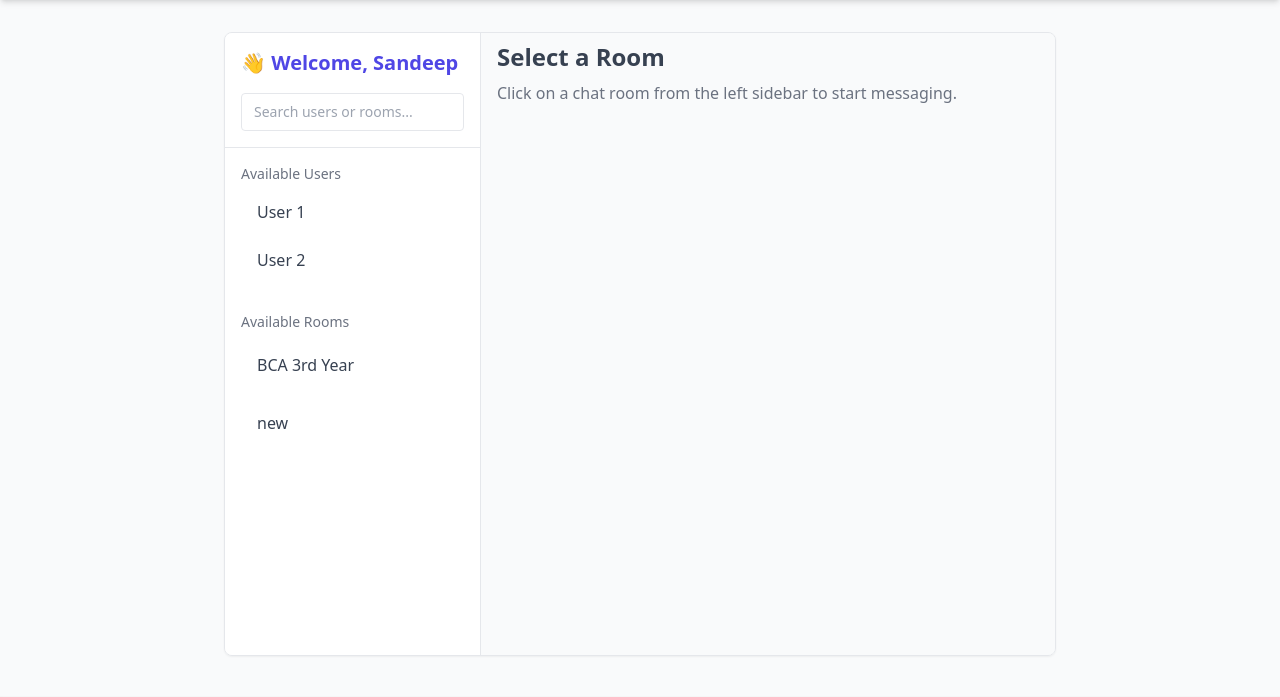
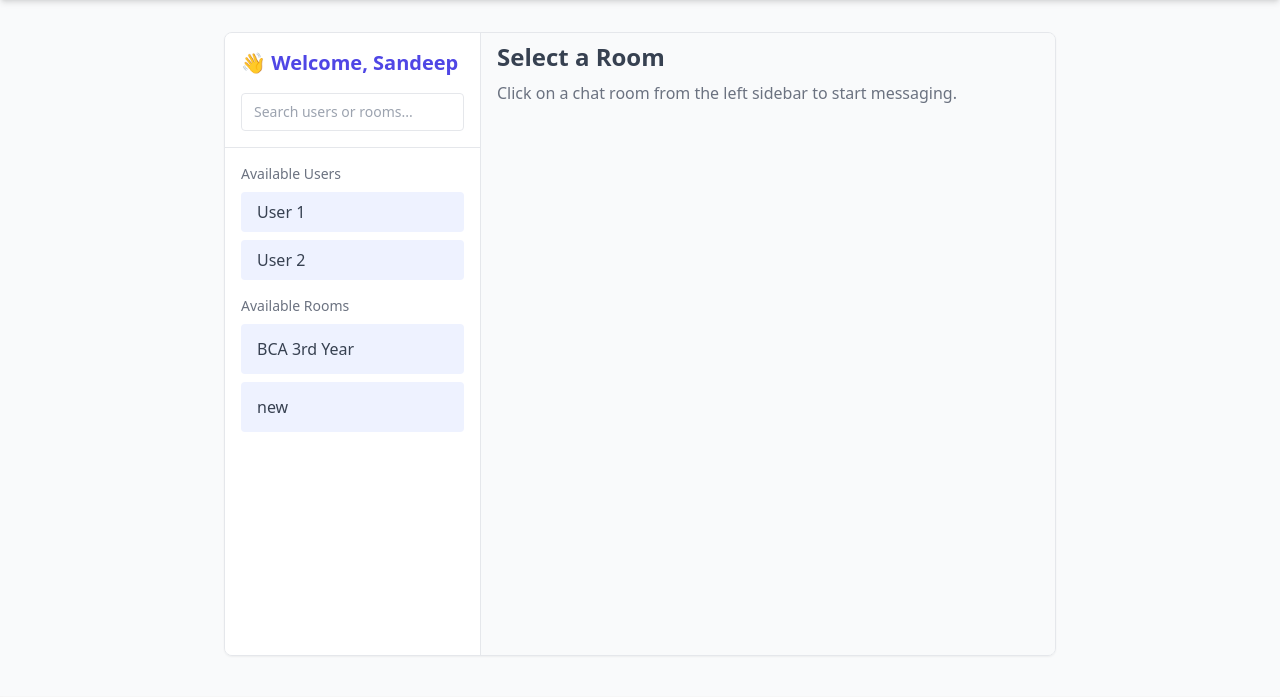
Before and after one commit to sandeepkumardev/chat-app, a Django app: page / in a window 1280 px wide. Shown: the part 52-749 px from the top of the page. Run offline with Django 5.2, Linux system fonts and the light colour scheme; a user stored in the database is signed in; data comes from the database, SQL or seed files in the repository; some libraries are stand-ins or nearby versions.

Commit message:
🎨 Style: add bg color

```diff
--- a/templates/home.html
+++ b/templates/home.html
@@ -29,7 +29,7 @@
         {% for user in users %}
         <a
           href="/?chat={{ user.username }}"
-          class="block px-4 py-2 rounded text-gray-700 flex items-center justify-between group hover:bg-indigo-100"
+          class="block px-4 py-2 rounded text-gray-700 flex items-center justify-between group bg-indigo-50 hover:bg-indigo-200"
         >
           {{ user.first_name }}
         </a>
@@ -39,13 +39,13 @@
       </ul>
     </div>
 
-    <div class="p-4">
+    <div class="px-4">
       <h3 class="text-sm font-medium text-gray-500 mb-2">Available Rooms</h3>
       <ul class="space-y-2">
         {% for room in rooms %}
         <a
           href="/?room={{ room.slug }}"
-          class="block px-4 py-2 rounded text-gray-700 flex items-center justify-between group hover:bg-indigo-100"
+          class="block px-4 py-2 rounded text-gray-700 flex items-center justify-between group bg-indigo-50 hover:bg-indigo-200"
         >
           {{ room.name }} {% if room.created_by == request.user %}
           <form
```
